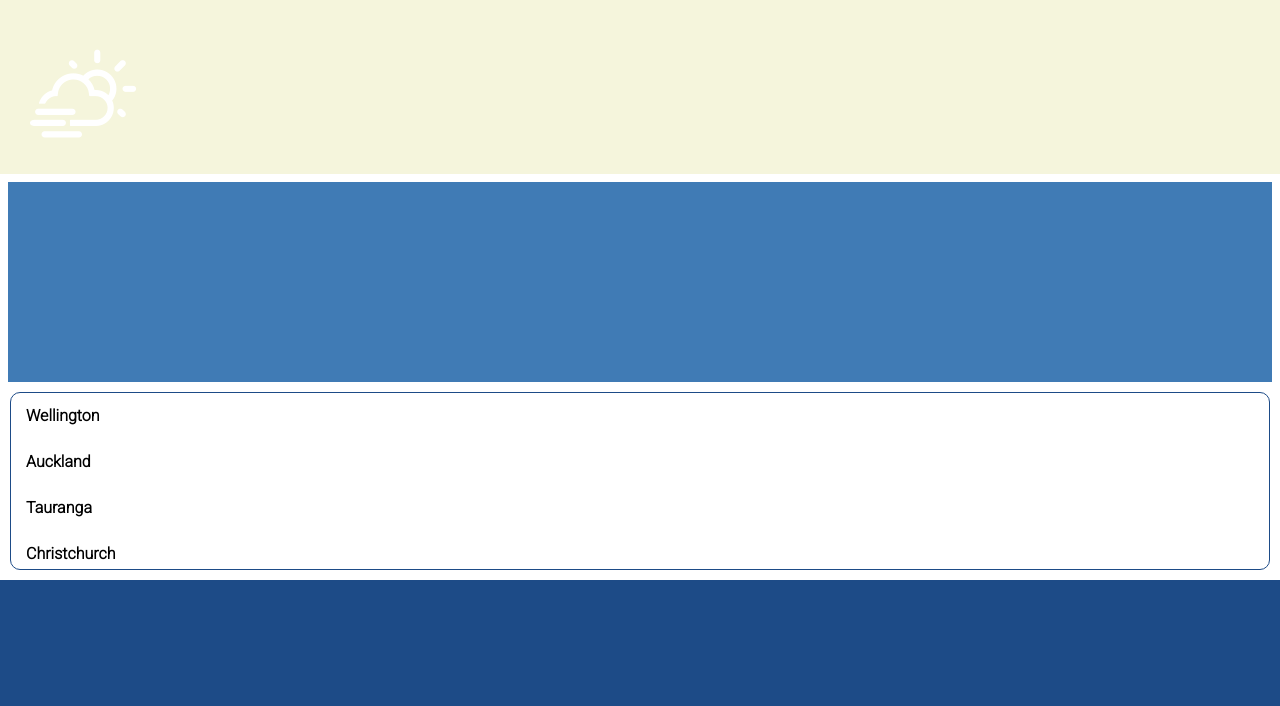
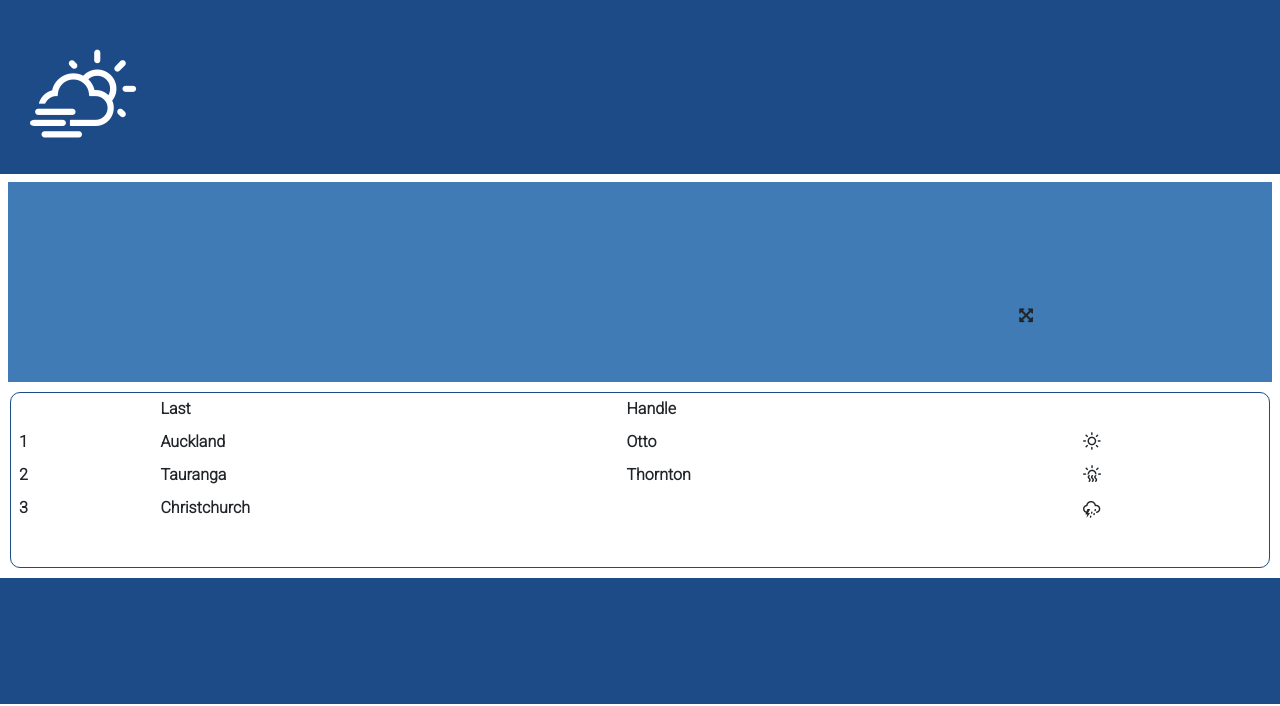
Before and after one commit to grsykm/metservice-ui, a plain HTML site: page index.html in a window 1280 px wide. Shown: the part 111-817 px from the top of the page. Drawn offline with nearby package versions, Linux system fonts and the light colour scheme.

Commit message:
bootstrap update

```diff
--- a/css/custom-css.css
+++ b/css/custom-css.css
@@ -163,36 +163,36 @@ tr, td {
 /* Media Queries */
 /* Extra small devices (phones, 600px and down) */
 /* This applies css to mobile phones */
-@media only screen and (max-width: 600px) {
+/* @media only screen and (max-width: 600px) {
   .daily-section {
     background-color: tomato;
   }
-}
+} */
 
 /* Small devices (portrait tablets and large phones, 600px and up) */
-@media only screen and (min-width: 600px) {
+/* @media only screen and (min-width: 600px) {
   .daily-section {
-    background-color:olive;
-  }
+    background-color:olive; */
+  /* }
 }
 
 /* Medium devices (landscape tablets, 768px and up) */
-@media only screen and (min-width: 768px) {
+/* @media only screen and (min-width: 768px) {
   .daily-section {
     background-color: lavender;
   }
-}
+} */
 
 /* Large devices (laptops/desktops, 992px and up) */
-@media only screen and (min-width: 992px) {
+/* @media only screen and (min-width: 992px) {
   .daily-section {
     background-color: pink;
   }
-}
+} */
 
 /* Extra large devices (large laptops and desktops, 1200px and up) */
-@media only screen and (min-width: 1200px) {
+/* @media only screen and (min-width: 1200px) {
   .daily-section {
     background-color: beige;
   }
-}
+} */
--- a/index.html
+++ b/index.html
@@ -7,6 +7,7 @@
   <meta http-equiv="X-UA-Compatible" content="ie=edge">
   <title>MetService Mobile Redesign</title>
   <link rel="preconnect" href="https://fonts.gstatic.com">
+  <link href="https://cdn.jsdelivr.net/npm/bootstrap@5.0.0-beta2/dist/css/bootstrap.min.css" rel="stylesheet" integrity="sha384-BmbxuPwQa2lc/FVzBcNJ7UAyJxM6wuqIj61tLrc4wSX0szH/Ev+nYRRuWlolflfl" crossorigin="anonymous">
   <link href="https://fonts.googleapis.com/css2?family=Open+Sans&family=Roboto:wght@300&display=swap" rel="stylesheet">
   <link rel="stylesheet" href="css/weather-icons.css">
   <link rel="stylesheet" href="css/font-awesome.min.css">
@@ -54,26 +55,40 @@
     <div class="map-section">
       <div class="map"></div>
       <div class="map-title"></div>
-      <div class="expand"></div>
+      <div class="expand"><i class="fa fa-arrows-alt" aria-hidden="true"></i>
+</div>
     </div>
     <!-- Map Section ENDS -->
 
     <!-- Favourite Section -->
     <div class="favourite-section">
-      <table style="width:100%">
+      <table class="table">
+    <thead>
       <tr>
-          <td>Wellington</td>
+        <th scope="col"></th>
+        <th scope="col">Last</th>
+        <th scope="col">Handle</th>
+      </tr>
+    </thead>
+    <tbody>
+      <tr>
+        <th scope="row">1</th>
+        <td>Auckland</td>
+        <td>Otto</td>
+        <td>  <i class="wi wi-day-sunny"></i></td>
       </tr>
       <tr>
-          <td>Auckland</td>
+        <th scope="row">2</th>
+        <td>Tauranga</td>
+        <td>Thornton</td>
+        <td><i class="wi wi-hot"></i></td>
       </tr>
       <tr>
-          <td>Tauranga</td>
+        <th scope="row">3</th>
+        <td colspan="2">Christchurch</td>
+        <td><i class="wi wi-storm-showers"></i></td>
       </tr>
-        <tr>
-          <td>Christchurch</td>
-        </tr>
-
+    </tbody>
   </table>
     </div>
     <!-- Favourite Section ENDS -->
@@ -87,7 +102,7 @@
     <!-- Footer Section ENDS -->
 
   </div>
-
+<script src="https://cdn.jsdelivr.net/npm/bootstrap@5.0.0-beta2/dist/js/bootstrap.bundle.min.js" integrity="sha384-b5kHyXgcpbZJO/tY9Ul7kGkf1S0CWuKcCD38l8YkeH8z8QjE0GmW1gYU5S9FOnJ0" crossorigin="anonymous"></script>
   <script src="https://ajax.googleapis.com/ajax/libs/jquery/2.2.4/jquery.min.js"></script>
 <script src="js/custom-js.js"></script>
 </body>
```
Also changed, not shown: ui-css-layout-vanilla.html (deleted, +0 -95 lines), 1 other file. Lines whose indentation alone changed are shown as unchanged.
